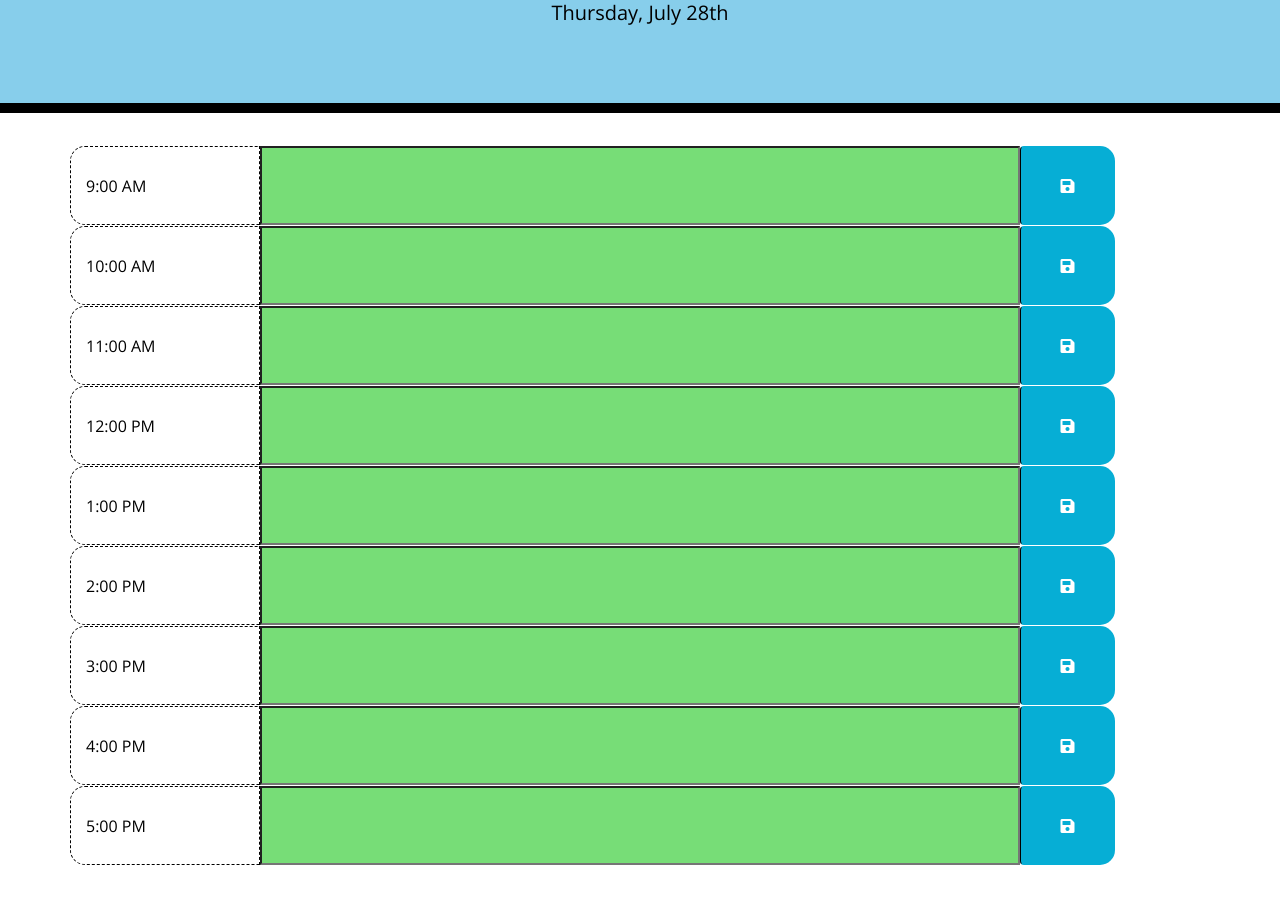
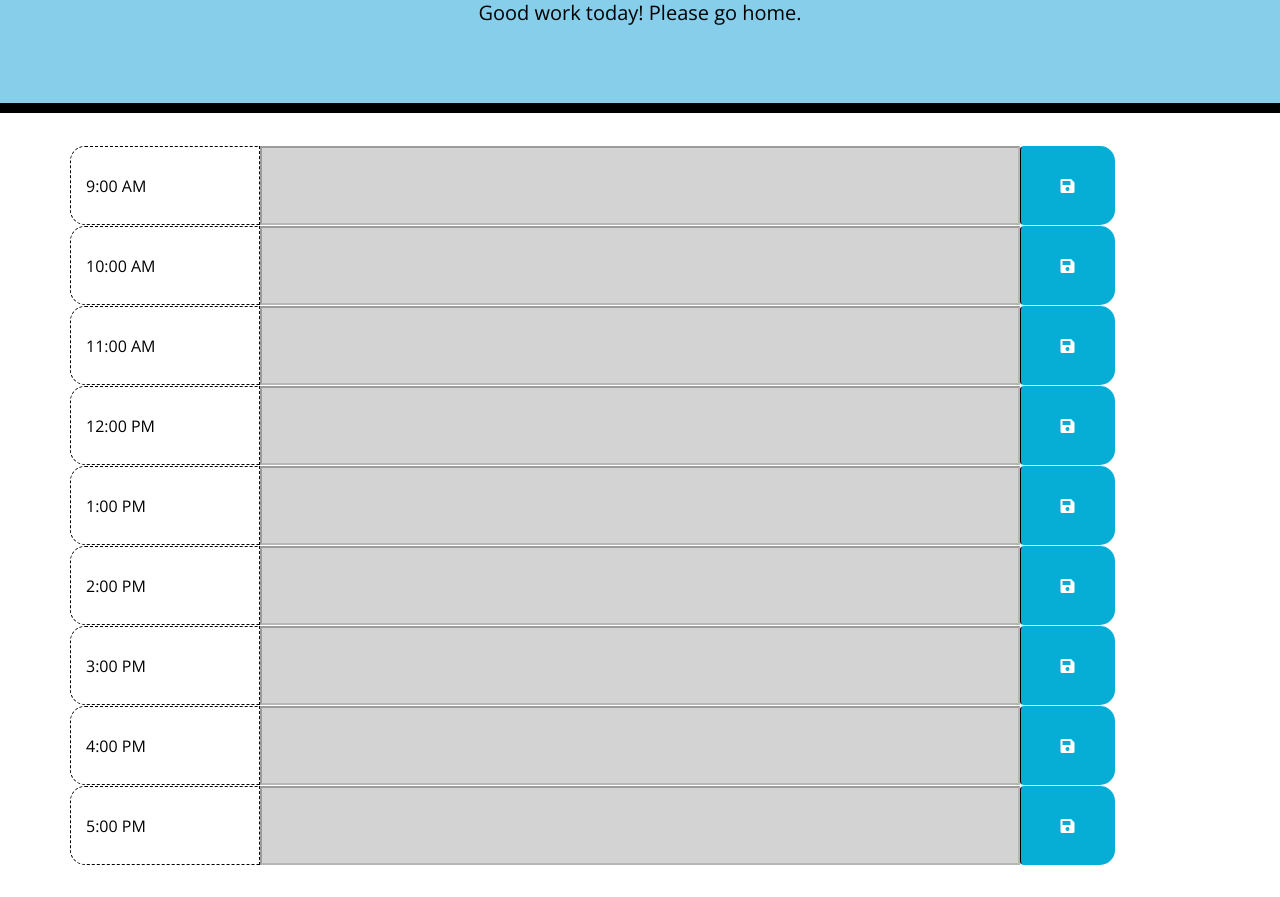
Before and after one commit to fredkk22/Workday-Scheduler, a plain HTML site: page index.html in a window 1280 px wide. Shown: the part 263-1160 px from the top of the page. Drawn offline with nearby package versions, Linux system fonts and the light colour scheme.

Commit message:
Edited index.html and script.js files
Shortened both the index.html and script.js files by removing classes from the html files and adding certain classes accoridng to time-based conditionals in the script.js file. These classes were used for coloring the timeblocks.

```diff
--- a/index.html
+++ b/index.html
@@ -26,8 +26,7 @@
     <div class="row time-block">
       <div class="input-group">
         <div class="hour hour1 col-2"></div>
-        <input type="text" class="allinputs past present future col-8" id="input1" placeholder=""
-          aria-label="9AM input event in Workday Scheduler" disabled="disabled">
+        <input type="text" class="allinputs col-8" id="input1" aria-label="9AM input event in Workday Scheduler">
         <button class="input-group-prepend btn saveBtn col-1 fas fa-save" id="saveinput1" type="button"></button>
       </div>
     </div>
@@ -35,8 +34,7 @@
     <div class="row time-block">
       <div class="input-group">
         <div class="hour hour2 col-2"></div>
-        <input type="text" class="allinputs past present future col-8" id="input2" placeholder=""
-          aria-label="10AM input event in Workday Scheduler" disabled="disabled">
+        <input type="text" class="allinputs col-8" id="input2" aria-label="10AM input event in Workday Scheduler">
         <button class="input-group-prepend btn saveBtn col-1 fas fa-save" id="saveinput2" type="button"></button>
       </div>
     </div>
@@ -44,8 +42,7 @@
     <div class="row time-block">
       <div class="input-group">
         <div class="hour hour3 col-2"></div>
-        <input type="text" class="allinputs past present future col-8" id="input3" placeholder=""
-          aria-label="11AM input event in Workday Scheduler" disabled="disabled">
+        <input type="text" class="allinputs col-8" id="input3" aria-label="11AM input event in Workday Scheduler">
         <button class="input-group-prepend btn saveBtn col-1 fas fa-save" id="saveinput3" type="button"></button>
       </div>
     </div>
@@ -53,8 +50,7 @@
     <div class="row time-block">
       <div class="input-group">
         <div class="hour hour4 col-2"></div>
-        <input type="text" class="allinputs past present future col-8" id="input4" placeholder=""
-          aria-label="12PM input event in Workday Scheduler" disabled="disabled">
+        <input type="text" class="allinputs col-8" id="input4" aria-label="12PM input event in Workday Scheduler">
         <button class="input-group-prepend btn saveBtn col-1 fas fa-save" id="saveinput4" type="button"></button>
       </div>
     </div>
@@ -62,8 +58,7 @@
     <div class="row time-block">
       <div class="input-group">
         <div class="hour hour5 col-2"></div>
-        <input type="text" class="allinputs past present future col-8" id="input5" placeholder=""
-          aria-label="1PM input event in Workday Scheduler" disabled="disabled">
+        <input type="text" class="allinputs col-8" id="input5" aria-label="1PM input event in Workday Scheduler">
         <button class="input-group-prepend btn saveBtn col-1 fas fa-save" id="saveinput5" type="button"></button>
       </div>
     </div>
@@ -71,8 +66,7 @@
     <div class="row time-block">
       <div class="input-group">
         <div class="hour hour6 col-2"></div>
-        <input type="text" class="allinputs past present future col-8" id="input6" placeholder=""
-          aria-label="2PM input event in Workday Scheduler" disabled="disabled">
+        <input type="text" class="allinputs col-8" id="input6" aria-label="2PM input event in Workday Scheduler">
         <button class="input-group-prepend btn saveBtn col-1 fas fa-save" id="saveinput6" type="button"></button>
       </div>
     </div>
@@ -80,8 +74,7 @@
     <div class="row time-block">
       <div class="input-group">
         <div class="hour hour7 col-2"></div>
-        <input type="text" class="allinputs past present future col-8" id="input7" placeholder=""
-          aria-label="3PM input event in Workday Scheduler" disabled="disabled">
+        <input type="text" class="allinputs col-8" id="input7" aria-label="3PM input event in Workday Scheduler">
         <button class="input-group-prepend btn saveBtn col-1 fas fa-save" id="saveinput7" type="button"></button>
       </div>
     </div>
@@ -89,8 +82,7 @@
     <div class="row time-block">
       <div class="input-group">
         <div class="hour hour8 col-2"></div>
-        <input type="text" class="allinputs past present future col-8" id="input8" placeholder=""
-          aria-label="4PM input event in Workday Scheduler" disabled="disabled">
+        <input type="text" class="allinputs col-8" id="input8" aria-label="4PM input event in Workday Scheduler">
         <button class="input-group-prepend btn saveBtn col-1 fas fa-save" id="saveinput8" type="button"></button>
       </div>
     </div>
@@ -98,8 +90,7 @@
     <div class="row time-block">
       <div class="input-group">
         <div class="hour hour9 col-2"></div>
-        <input type="text" class="allinputs past present future col-8" id="input9" placeholder=""
-          aria-label="5PM input event in Workday Scheduler" disabled="disabled">
+        <input type="text" class="allinputs col-8" id="input9" aria-label="5PM input event in Workday Scheduler">
         <button class="input-group-prepend btn saveBtn col-1 fas fa-save" id="saveinput9" type="button"></button>
       </div>
     </div>
--- a/script.js
+++ b/script.js
@@ -23,30 +23,25 @@ var allTimes = ["9AM", "10AM", "11AM", "12PM", "1PM", "2PM", "3PM", "4PM", "5PM"
 currentDay.text(moment().format("dddd, MMMM Do"))
 
 // Initially enable all the time blocks
-everyInput.prop("disabled", false);
+everyInput.attr("disabled", false);
 
 // Function for coloring in an disabling blocks based on current time
 function allHourBlocks() {
-
     // For Loop
     for (var i = 0; i < allHours.length; i++) {
         if (moment(allHours[i], "LT").format("HH") < moment().format("HH")) {
-            allInputs[i].removeClass("future");
-            allInputs[i].removeClass("present");
-            allInputs[i].prop("disabled", true);
+            allInputs[i].addClass("past");
+            allInputs[i].attr("disabled", true);
         } else if (moment(allHours[i], "LT").format("HH") === moment().format("HH")) {
-            allInputs[i].removeClass("future");
-            allInputs[i].removeClass("past");
-            allInputs[i].prop("disabled", false);
+            allInputs[i].addClass("present");
+            allInputs[i].attr("disabled", false);
         } else if (moment(allHours[i], "LT").format("HH") > moment().format("HH")) {
-            allInputs[i].removeClass("past");
-            allInputs[i].removeClass("present");
-            allInputs[i].prop("disabled", false);
+            allInputs[i].addClass("future");
+            allInputs[i].attr("disabled", false);
         }
 
         if (moment().format("HH") > 17 || moment().format("HH") < 9) {
-            everyInput.addClass("future");
-            allInputs[i].prop("disabled", false);
+            currentDay.text("Good work today! Please go home.");
         }
     }
 };
```
